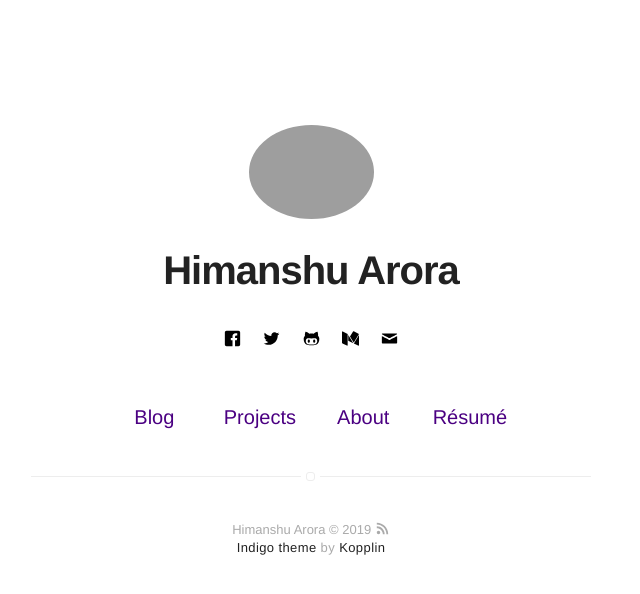
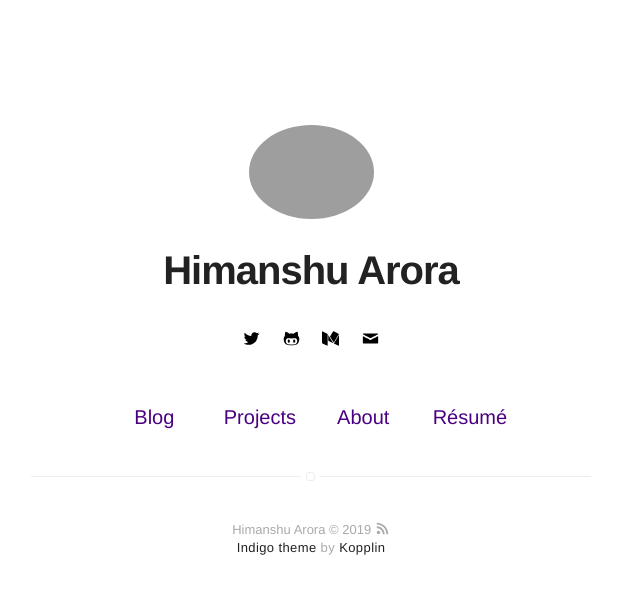
Before and after one commit to harora/harora.github.io, a Jekyll site: the page built from index.html, in a window 1280 px wide. Shown: the top 594 px of the page, without its empty margins (329-969 px from the left). Built offline with Jekyll 4.4.1, drawn with Linux system fonts in a browser that asks for light colours.

Commit message:
COnflicts

```diff
--- a/_config.yml
+++ b/_config.yml
@@ -37,7 +37,7 @@
   categories: [blog, project] # only show disqus for posts that have these categories
 
 # if you don't have any of social below, comment the line
-facebook: myfacebook
+#facebook: myfacebook
 twitter: mytwitter
 # google: mygoogle
 # instagram: myinstagram
@@ -45,7 +45,7 @@
 # linkedin: mylinkedin
 # youtube: myyoutube
 # spotify: myspotify
-github: mygithub
+github: www.github.com/harora
 # gitlab: mygitlab
 # lastfm: mylastfm
 # stackoverflow: 7044681/mystackoverflow
@@ -61,7 +61,7 @@
         name: John Doe
         bio: A Man who travels the world eating noodles
         external-image: false
-        picture: assets/images/profile.jpg
+        picture: assets/images/my.jpg
         twitter: johndoe
     jamesfoster:
         name: James Foster
```
Also changed, not shown: 2 other files.
